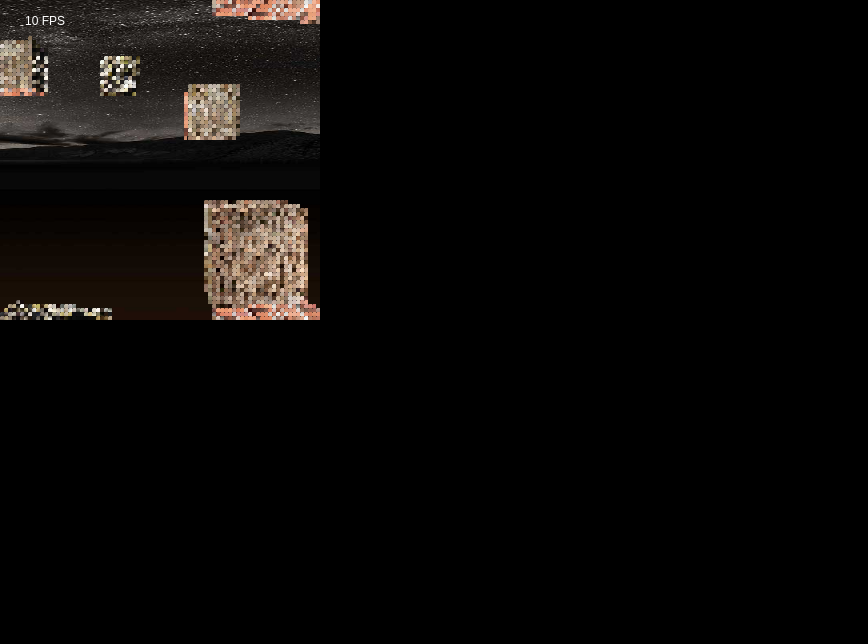
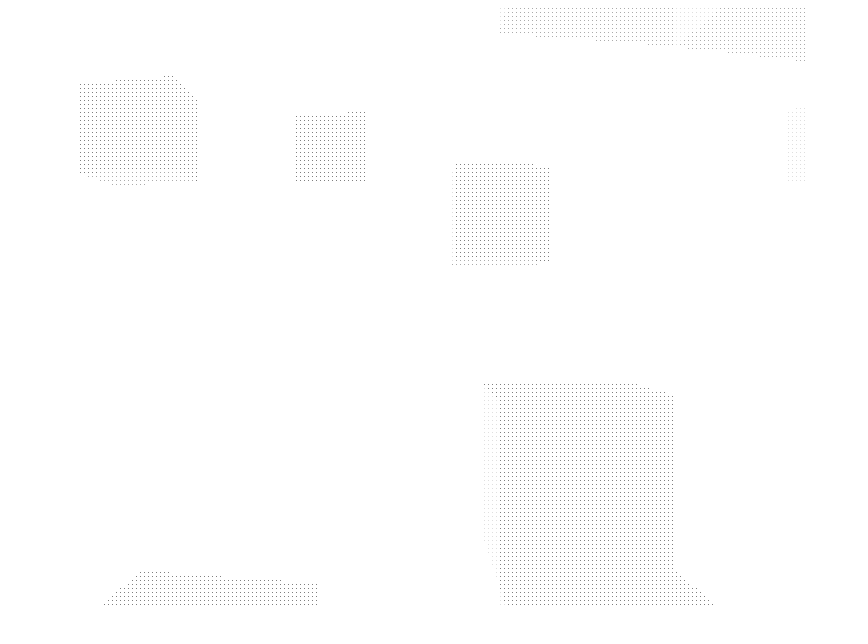
Before and after one commit to gliese1337/Raycaster, a plain HTML site: page Pure/index.html in a window 1280 px wide. Shown: the whole page, without its empty margins (0-868 px from the left). Drawn offline with Linux system fonts and the light colour scheme; animation ran at ten frames a second.

Commit message:
Make JS/GL as similar as possible w/o breaking JS.

```diff
--- a/Pure/fragment.js
+++ b/Pure/fragment.js
@@ -1,120 +1,125 @@
-function getFragShader(u_resolution, u_scale, u_map){
+function getFragShader(origin, look, resolution, scale, dims, map){
+	"use strict";
 
 	function get_cell(x, y, z){
-		return u_map[(x%8)*64+(y%8)*8+(z%8)];
+		x %= dims.x;
+		y %= dims.y;
+		z %= dims.z;
+		if(x < 0){ x += dims.x; }
+		if(y < 0){ y += dims.y; }
+		if(z < 0){ z += dims.z; }
+		return map[z * dims.x * dims.y + y * dims.x + x];
 	}
 
-	// Find the distance to the next cell boundary
-	// for a particular vector component
-	function cast_comp(v, origin){
-		var delta, y, z,
-			x = v.x;
-		if(x > 0.0){
-			sign = 1.0;
-			m = Math.floor(origin);
-			delta = m + 1.0 - origin;
-		}else{
-			sign = -1.0;
-			m = Math.ceil(origin - 1.0);
-			delta = m - origin;
-		}
+	function cast_vec(point, vector, range) {
+		"use strict";
+		var xc = vector[0],
+			yc = vector[1],
+			zc = vector[2];
 
-		y = delta * v.y / x;
-		z = delta * v.z / x;
+		// Starting from the player, we find the nearest horizontal and vertical gridlines. We move to whichever is closer and check for a wall (inspect). Then we repeat until we've traced the entire length of each ray.
 
-		return {
-			length: Math.sqrt(x*x + y*y + z*z),
-			sign: sign,
-			m: m
-		};
-	}
-
-	function cast_vec(o, v, range){
-		// Starting from the player, we find the nearest horizontal
-		// and vertical gridlines. We move to whichever is closer and
-		// check for a wall (inspect). Then we repeat until we've
-		// traced the entire length of the ray.
-
-		var sx, sy, sz;
-		var mx, my, mz;
-		var dim;
-		var distance = 0.0;
-		var value, tmp;
-
-		//v = normalize(v);
+		var mx, my, mz, sx, sy, sz, dx, dy, dz,
+			xdelta, ydelta, zdelta,
+			xdist, ydist, zdist,
+			value, dim,
+			x = point[0],
+			y = point[1],
+			z = point[2],
+			distance = 0;
 
 		// Inverting the elements of a normalized vector
 		// gives the distance you have to move along that
 		// vector to hit a cell boundary perpendicular
 		// to that dimension.
-		var deltas = {
-			x: Math.abs(1.0/v.x),
-			y: Math.abs(1.0/v.y),
-			z: Math.abs(1.0/v.z)
-		};
+		xdelta = Math.abs(1/xc);
+		ydelta = Math.abs(1/yc);
+		zdelta = Math.abs(1/zc);
 
-		tmp = cast_comp({x:v.x,y:v.y,z:v.z}, o.x);
-		var xdist = tmp.length;
-		sx = tmp.sign;
-		mx = tmp.m;
+		if(xc > 0){
+			sx = 1;
+			mx = Math.floor(x);
+			dx = mx + 1 - x;
+		}else{
+			sx = -1;
+			mx = Math.ceil(x - 1);
+			dx = mx - x;
+		}
+		dy = dx * (yc/xc);
+		dz = dx * (zc/xc);
+		xdist = Math.sqrt(dx*dx + dy*dy + dz*dz);
 
-		tmp = cast_comp({x:v.y,y:v.x,z:v.z}, o.y);
-		var ydist = tmp.length;
-		sy = tmp.sign;
-		my = tmp.m;
+		if(yc > 0){
+			sy = 1;
+			my = Math.floor(y);
+			dy = my + 1 - y;
+		}else{
+			sy = -1;
+			my = Math.ceil(y - 1);
+			dy = my - y;
+		}
+		dx = dy * (xc/yc);
+		dz = dy * (zc/yc);
+		ydist = Math.sqrt(dx*dx + dy*dy + dz*dz);
 
-		tmp = cast_comp({x:v.y,y:v.x,z:v.z}, o.y);
-		var zdist = tmp.length;
-		sz = tmp.sign;
-		mz = tmp.m;
+		if(zc > 0){
+			sz = 1;
+			mz = Math.floor(z);
+			dz = mz + 1 - z;
+		}else{
+			sz = -1;
+			mz = Math.ceil(z - 1);
+			dz = mz - z;
+		}
+		dx = dz * (xc/zc);
+		dy = dz * (yc/zc);
+		zdist = Math.sqrt(dx*dx + dy*dy + dz*dz);
 
-		// while loops are not allowed, so we have to use
-		// a for loop with a fixed max number of iterations
-		for(var i = 0; i < 1000; i++){
-			// Find the next closest cell boundary
-			// and increment distances appropriately
-			if(xdist < ydist && xdist < zdist){
-				dim = 1.0*sx;
+		do {
+			switch(Math.min(xdist, ydist, zdist)){
+			case xdist:
+				dim = 0;
 				mx += sx;
 				distance = xdist;
-				xdist += deltas.x;
-			}else if(ydist < xdist && ydist < zdist){
-				dim = 2.0*sy;
+				xdist += xdelta;
+				break;
+			case ydist:
+				dim = 1;
 				my += sy;
 				distance = ydist;
-				ydist += deltas.y;
-			}else{
-				dim = 3.0*sz;
+				ydist += ydelta;
+				break;
+			case zdist:
+				dim = 2;
 				mz += sz;
 				distance = zdist;
-				zdist += deltas.z;
-			}
-
-			value = get_cell(mx, my, mz);
-			if(value > 0 || distance >= range){
+				zdist += zdelta;
 				break;
 			}
-		}
+			value = get_cell(mx, my, mz);
+		} while(value === 0 && distance < range);
 
-		//TODO: Use textures
-		var alpha = 1.0 - distance/range;
-		if(dim == 1.0){ return {r:1,g:0,b:0,a:alpha}; }
-		if(dim == 2.0){ return {r:0,g:1,b:0,a:alpha}; }
-		if(dim == 3.0){ return {r:0,g:0,b:1,a:alpha}; }
-		if(dim == -1.0){ return {r:0,g:1,b:1,a:alpha}; }
-		if(dim == -2.0){ return {r:1,g:0,b:1,a:alpha}; }
-		return {r:1,g:1,b:0,a:alpha};
+		return {
+			x: x + distance * xc,
+			y: y + distance * yc,
+			z: z + distance * zc,
+			vector: vector,
+			dimension: dim,
+			value: value,
+			distance: distance,
+		};
 	}
 
-	return function main(u_origin, u_look, x, y){
-		// convert clipspace to viewing angles
-		var theta = Math.atan(u_scale.h * (x / u_resolution.x - 0.5));
-		var phi = Math.atan(u_scale.v * (y / u_resolution.y - 0.5));
-		var sinx = Math.sin(theta + u_look.theta);
-		var siny = Math.sin(phi + u_look.phi);
-		var cosx = Math.cos(theta + u_look.theta);
-		var cosy = Math.cos(phi + u_look.phi);
-		var comps = {x:cosx*cosy, y:sinx*cosy, z:siny};
-		return cast_vec(u_origin, comps, 10.0);
+	return function main(x, y){
+		var theta = look.theta + Math.atan(scale.h*(x / resolution.h - 0.5));
+		var phi = look.phi + Math.atan(scale.v*(y / resolution.v - 0.5));
+		var tcos = Math.cos(theta);
+		var tsin = Math.sin(theta);
+		var pcos = Math.cos(phi);
+		var psin = Math.sin(phi);
+		return cast_vec(
+			[origin.x, origin.y, origin.z],
+			[tcos*pcos, tsin*pcos, psin], 10
+		);
 	};
 }
--- a/Pure/index.html
+++ b/Pure/index.html
@@ -1,14 +1,14 @@
 <!doctype html>
 <html>
 <head>
-	<meta name="viewport" content="width=device-width, initial-scale=1.0, maximum-scale=1.0, user-scalable=no">
 	<title>Pure JS</title>
 	<script src="mazegenerator.js"></script>
 	<script src="fragment.js"></script>
 	<script src="pure.js"></script>
 </head>
-<body style='background: #000; margin: 0; padding: 0'>
-<canvas id='display' width='1' height='1' />
+<body>
+<canvas id="display" width="800" height="600"></canvas>
+
 <script>
 	main(document.getElementById("display"));
 </script>
--- a/Pure/pure.js
+++ b/Pure/pure.js
@@ -16,14 +16,6 @@ Controls.prototype.onKey = function(val, e) {
 	e.preventDefault && e.preventDefault();
 	e.stopPropagation && e.stopPropagation();
 };
-
-function Bitmap(src, width, height) {
-	"use strict";
-	this.image = new Image();
-	this.image.src = src;
-	this.width = width;
-	this.height = height;
-}
 
 function Player(x, y, z, theta, phi) {
 	"use strict";
@@ -59,14 +51,18 @@ Player.prototype.update = function(controls, map, seconds) {
 	var moved = false;
 	if (controls.right){
 		this.rotate(seconds * Math.PI/6);
+		moved = true;
 	} else if (controls.left){
 		this.rotate(-seconds * Math.PI/6);
+		moved = true;
 	}
 
 	if (controls.up){
 		this.incline(seconds * Math.PI/6);
+		moved = true;
 	} else if (controls.down){
 		this.incline(-seconds * Math.PI/6);
+		moved = true;
 	}
 
 	if (controls.forward){
@@ -76,8 +72,21 @@ Player.prototype.update = function(controls, map, seconds) {
 		else{ this.speed /= Math.pow(3,seconds); }
 	}
 
-	if(this.speed != 0){ this.walk(this.speed * seconds, map); }
+	if(this.speed != 0){
+		this.walk(this.speed * seconds, map);
+		moved = true;
+	}
+
+	return moved;
 };
+
+function Bitmap(src, width, height) {
+	"use strict";
+	this.image = new Image();
+	this.image.src = src;
+	this.width = width;
+	this.height = height;
+}
 
 function GameMap(width, height, depth) {
 	"use strict";
@@ -133,122 +142,22 @@ GameMap.prototype.maze = function(fraction){
 	}
 };
 
-GameMap.prototype.cast = function(point, vector, range) {
+function Camera(canvas, hfov, vfov) {
 	"use strict";
-	var xc = vector[0],
-		yc = vector[1],
-		zc = vector[2];
-
-	// Starting from the player, we find the nearest horizontal and vertical gridlines. We move to whichever is closer and check for a wall (inspect). Then we repeat until we've traced the entire length of each ray.
-
-	var mx, my, mz, sx, sy, sz, dx, dy, dz,
-		xdelta, ydelta, zdelta,
-		xdist, ydist, zdist,
-		value, dim,
-		x = point[0],
-		y = point[1],
-		z = point[2],
-		distance = 0;
-
-	xdelta = Math.abs(1/xc);
-	ydelta = Math.abs(1/yc);
-	zdelta = Math.abs(1/zc);
-
-	if(xc > 0){
-		sx = 1;
-		mx = Math.floor(x);
-		dx = mx + 1 - x;
-	}else{
-		sx = -1;
-		mx = Math.ceil(x - 1);
-		dx = mx - x;
-	}
-	dy = dx * (yc/xc||0); //||0 protects against NaN
-	dz = dx * (zc/xc||0);
-	xdist = Math.sqrt(dx*dx + dy*dy + dz*dz);
-
-	if(yc > 0){
-		sy = 1;
-		my = Math.floor(y);
-		dy = my + 1 - y;
-	}else{
-		sy = -1;
-		my = Math.ceil(y - 1);
-		dy = my - y;
-	}
-	dx = dy * (xc/yc||0);
-	dz = dy * (zc/yc||0);
-	ydist = Math.sqrt(dx*dx + dy*dy + dz*dz);
-
-	if(zc > 0){
-		sz = 1;
-		mz = Math.floor(z);
-		dz = mz + 1 - z;
-	}else{
-		sz = -1;
-		mz = Math.ceil(z - 1);
-		dz = mz - z;
-	}
-	dx = dz * (xc/zc||0);
-	dy = dz * (yc/zc||0);
-	zdist = Math.sqrt(dx*dx + dy*dy + dz*dz);
-
-	do {
-		switch(Math.min(xdist, ydist, zdist)){
-		case xdist:
-			dim = 0;
-			mx += sx;
-			distance = xdist;
-			xdist += xdelta;
-			break;
-		case ydist:
-			dim = 1;
-			my += sy;
-			distance = ydist;
-			ydist += ydelta;
-			break;
-		case zdist:
-			dim = 2;
-			mz += sz;
-			distance = zdist;
-			zdist += zdelta;
-			break;
-		default:
-			debugger;
-			throw "NaN snuck through";
-		}
-		value = this.get(mx, my, mz);
-	} while(value === 0 && distance < range);
-
-	return {
-		x: x + distance * xc,
-		y: y + distance * yc,
-		z: z + distance * zc,
-		vector: vector,
-		dimension: dim,
-		value: value,
-		distance: distance,
-	};
-};
-
-function Camera(canvas, hres, vres, fov) {
-	"use strict";
-	var i, angle,
-		width = 4*hres,//window.innerWidth * 0.5,
-		height = 4*vres,//window.innerHeight * 0.5,
-		scale = Math.tan(fov/2);
+	var width = canvas.width,
+		height = canvas.height;
 
 	this.ctx = canvas.getContext('2d');
-	this.width = canvas.width = width;
-	this.height = canvas.height = height;
-	this.hres = hres;
-	this.vres = vres;
-	this.hspacing = width / hres;
-	this.vspacing = height / vres;
-	this.fov = fov;
+	this.width = width;
+	this.height = height;
+	this.hres = width / 4;
+	this.vres = height / 4;
+	this.hspacing = 4; //width / hres;
+	this.vspacing = 4; //height / vres;
+	this.fov = hfov;
 	this.lightRange = 40;
 	this.fps = [];
-	this.scale = scale;
+	this.scale = {h:Math.tan(hfov/2), v:Math.tan(vfov/2)}
 }
 
 Camera.prototype.render = function(player, map, seconds) {
@@ -286,29 +195,23 @@ Camera.prototype.drawForeground = function(player, map) {
 	"use strict";
 	var hres = this.hres,
 		vres = this.vres,
+		cast = getFragShader(
+			player, player,
+			{h:hres, v:vres},
+			this.scale,
+			{x:map.height, y:map.width, z:map.depth},
+			map.wallGrid
+		),
 		col, row, ray;
 
 	this.ctx.save();
 	for (col = 0; col < hres; col++) {
 		for (row = 0; row < vres; row++) {
-			ray = this.cast(player, player, col, row, map);
+			ray = cast(col, row);
 			if(ray.value > 0){ this.drawPixel(col, row, ray, map); }
 		}
 	}
 	this.ctx.restore();
-};
-
-Camera.prototype.cast = function(origin, look, x, y, map){
-	var theta = look.theta + Math.atan(this.scale*(x / this.hres - 0.5));
-	var phi = look.phi + Math.atan(this.scale*(y / this.vres - 0.5));
-	var tcos = Math.cos(theta);
-	var tsin = Math.sin(theta);
-	var pcos = Math.cos(phi);
-	var psin = Math.sin(phi);
-	return map.cast(
-		[origin.x, origin.y, origin.z],
-		[tcos*pcos, tsin*pcos, psin], 10
-	);
 };
 
 var shades = [.125,.125,.33,.5,.5,.5];
@@ -386,11 +289,15 @@ function main(display){
 	}
 	var player = new Player(px+.5, py+.5, pz+.5, Math.PI * 0.5, 0);
 	var controls = new Controls();
-	var camera = new Camera(display, 80, 80, Math.PI * 0.4);
+	var camera = new Camera(display,  Math.PI / 2, Math.PI / 2.5);
 	var loop = new GameLoop(function(seconds){
 		player.update(controls.states, map, seconds);
-		camera.render(player, map, seconds);
+		var change = player.update(controls.states, map, seconds);
+		if(change){
+			camera.render(player, map, seconds);
+		}
 	});
 
+	camera.render(player, map, 0);
 	loop.start();
 }
```
Also changed, not shown: WebGL/index.html (+6 -6 lines), WebGL/webgl.js (+47 -43 lines).
